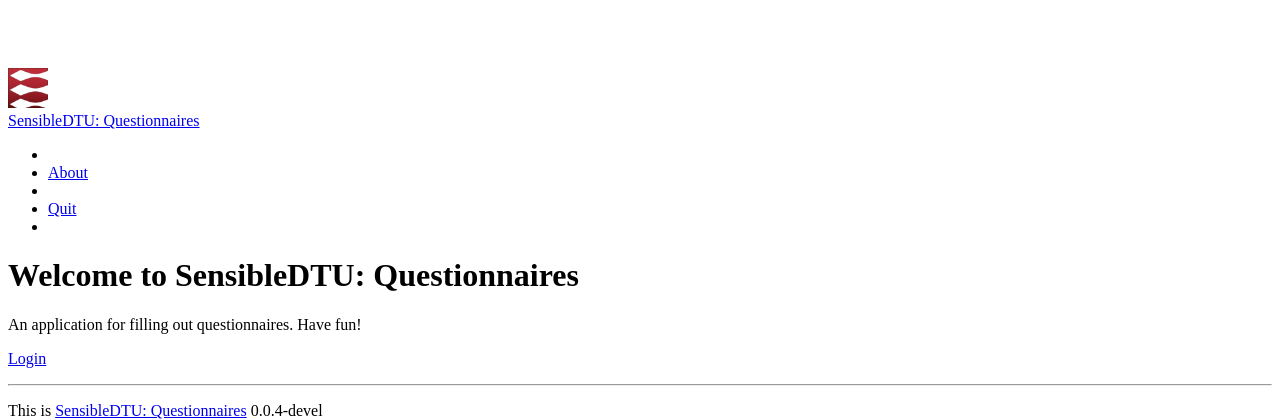
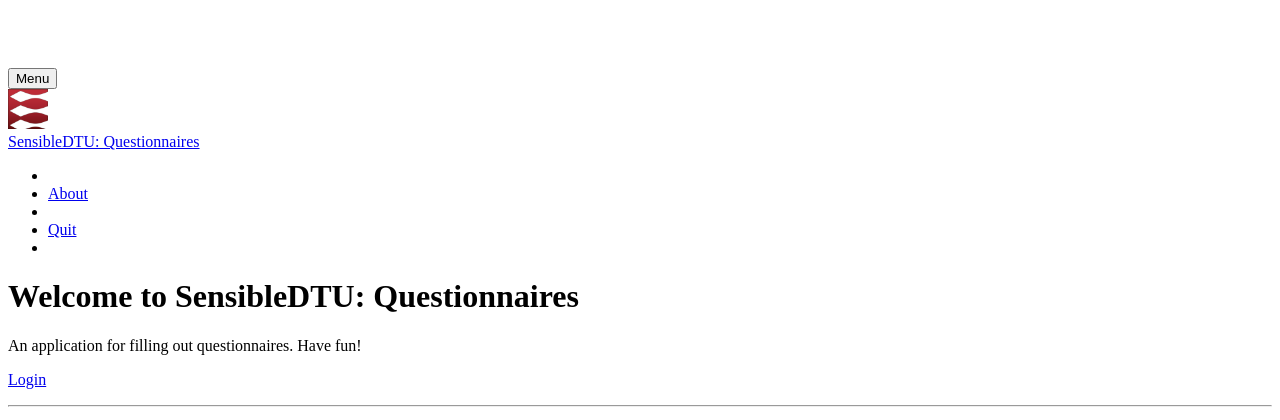
Before and after one commit to RaduGatej/SensibleData-Apps-Questionaires, a Django app: template questionnaires/templates/home.html in a window 1280 px wide. Shown: the top 420 px of the page. Run offline with Django 3.2, Linux system fonts and the light colour scheme; the template is opened without the code that fills it, so the values that code supplies are empty; some libraries are stand-ins or nearby versions.

Commit message:
added menu button

```diff
--- a/questionnaires/templates/base.html
+++ b/questionnaires/templates/base.html
@@ -28,6 +28,11 @@
 <div class="navbar navbar-fixed-top">
     <div class="navbar-inner">
         <div class="container">
+
+			<button style="color:#000000" type="button" class="btn btn-navbar btn-primary" data-toggle="collapse" data-target=".nav-collapse">
+				    <i class="icon-tasks"></i> Menu
+					          </button>
+
 			<div class="nav"><img src="{% static "img/red_logo5.png" %}" width=40px></div>
             <a class="brand" href="{% url 'home' %}">SensibleDTU: Questionnaires</a>
 	{% if user.is_authenticated %}
```
